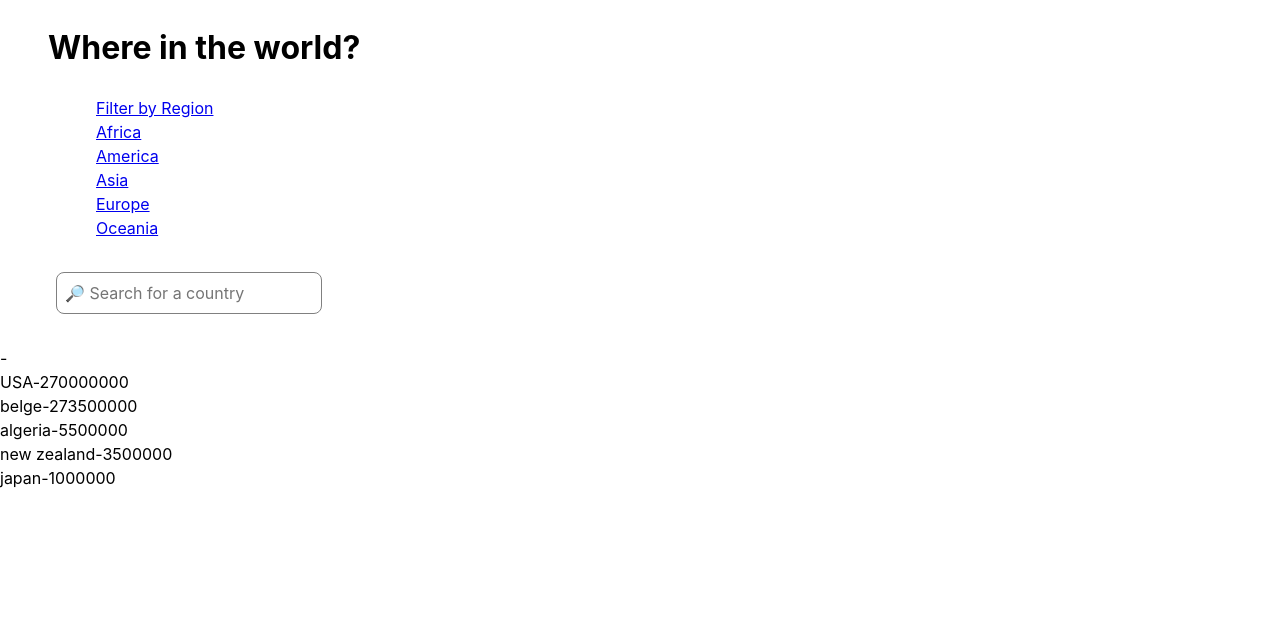
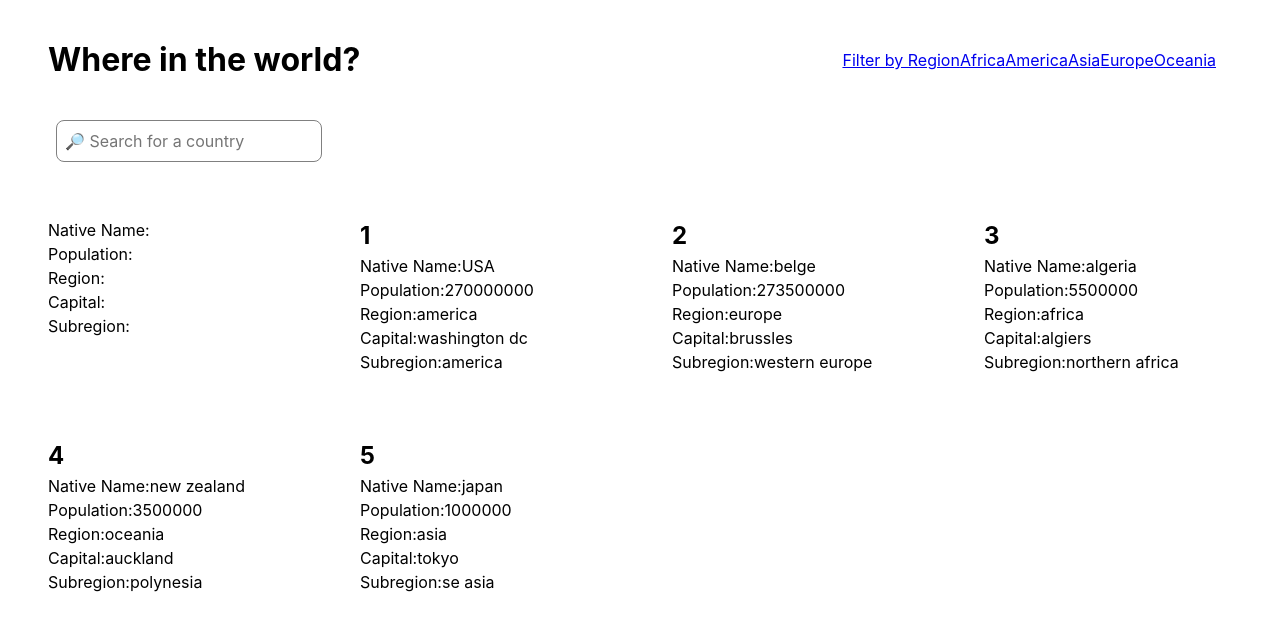
Before and after one commit to misathemeb/rest-countries, a React (Create React App) app in the folder countries-FE/: page / in a window 1280 px wide. Shown: the top 630 px of the page. Built offline with nearby package versions, Linux system fonts and the light colour scheme.

Commit message:
added grid to results container

```diff
--- a/countries-FE/src/App.js
+++ b/countries-FE/src/App.js
@@ -4,6 +4,7 @@ import { Route, Routes, BrowserRouter } from 'react-router-dom';
 import Search from './components/Search/search';
 import './App.css';
 import React, {useState} from 'react';
+import Title from './components/Title/title';
 
 function App() {
 
@@ -11,7 +12,7 @@ function App() {
   <BrowserRouter>
       <Routes>
         <Route path='/' element={<Search />}>
-          <Route index element={<Search />} />
+          <Route index element={<Title />} />
 
           {/* <Route path='/:countryId' element={<SingleCountry />} /> */}
           <Route path=':region' element={<Search />} />
--- a/countries-FE/src/components/Header/header.css
+++ b/countries-FE/src/components/Header/header.css
@@ -1,24 +1,21 @@
 
-
-header {
+.Title, .nav  {
+    padding: 1.5em 2em;
     display: flex;
     justify-content: space-between;
     align-items: center;
 }
 
-.Title, .nav {
-    padding: 1.5em 3em;
-    text-decoration: none;
-
+h1 {
+    padding: 0 0.5em;
 }
 
-.search-form {
-    padding: .5em;
-    margin: 0 auto;
+a.nav {
+    text-decoration: none;
 }
 
-.search {
-    padding: 0.5em;
-    border-radius: 8px;
-    border: 1px solid gray;
+a.title {
+    text-decoration: none;
+    cursor: pointer;
+    color: black;
 }
--- /dev/null
+++ b/countries-FE/src/components/Result/result.css
@@ -0,0 +1,5 @@
+
+
+.single-result li {
+    list-style: none;
+}
--- a/countries-FE/src/components/Result/result.js
+++ b/countries-FE/src/components/Result/result.js
@@ -1,13 +1,21 @@
 
 import React from "react";
+import './result.css';
 
  const Result = (props) => {
 
 
 
  return (
-     <div>{props.name}
-     -{props.population}
+     <div className="single-result">
+        <h2>{props.id}</h2>
+        <ul>
+            <li>Native Name:{props.name}</li>
+            <li>Population:{props.population}</li>
+            <li>Region:{props.region}</li>
+            <li>Capital:{props.capital}</li>
+            <li>Subregion:{props.subregion}</li>
+        </ul>
      </div>
  )
 
--- /dev/null
+++ b/countries-FE/src/components/Results/results.css
@@ -0,0 +1,22 @@
+
+
+.results-wrap {
+    display: grid;
+    grid-template-columns: repeat(4, 1fr);
+    gap: 4em;
+    padding: 3.5em 3em;
+    /* grid-template-rows: auto; */
+    width: 100%;
+
+}
+
+.search-form {
+    padding: 0 3.5em;
+    margin: 0 auto;
+}
+
+.search {
+    padding: 0.5em;
+    border-radius: 8px;
+    border: 1px solid gray;
+}
--- a/countries-FE/src/components/Results/results.js
+++ b/countries-FE/src/components/Results/results.js
@@ -2,13 +2,18 @@
 import Result from "../Result/result";
 import React from 'react';
 import CardWrap from "../CardWrap/ cardWrap";
+import './results.css';
 
 
 const Results = (props) => {
     let list = props.results.map((item)=> {
         return <Result
+        id={item.id}
         name={item.name}
-        population={item.population}/>
+        population={item.population}
+        region={item.region}
+        capital={item.capital}
+        subregion={item.subregion}/>
     });
 
 
@@ -17,11 +22,11 @@ const Results = (props) => {
 
 
     return (
-        <>
+        <div className="results-wrap">
             <CardWrap />
 
             {list}
-        </>
+        </div>
     )
 
 };
--- a/countries-FE/src/components/Title/Title.js
+++ b/countries-FE/src/components/Title/Title.js
@@ -8,7 +8,9 @@ const Title = () => {
 
     return (
         <>
-        <h1>Where in the world?</h1>
+        <a href="/" className='title'>
+            <h1>Where in the world?</h1>
+        </a>
         </>
     )
 }
--- a/countries-FE/src/components/nav/nav.js
+++ b/countries-FE/src/components/nav/nav.js
@@ -46,7 +46,6 @@ import SearchBar from '../SearchBar/searchBar';
             <br></br>
             <Link to='/oceania'>Oceania</Link>
           </nav>
-          <SearchBar />
           </>
         );
       };
--- a/countries-FE/src/components/search/search.js
+++ b/countries-FE/src/components/search/search.js
@@ -5,6 +5,8 @@ import Results from '../Results/results';
 import initialCountries from '../../data/initialCountries';
 import { useParams } from 'react-router-dom';
 import Header from '../Header/header';
+import SearchBar from '../SearchBar/searchBar';
+
 
 const Search = () => {
 
@@ -22,6 +24,7 @@ const Search = () => {
   return (
     <>
       <Header />
+      <SearchBar />
       <Results results={filteredList}/>
     </>
   );
--- a/countries-FE/src/data/initialCountries.js
+++ b/countries-FE/src/data/initialCountries.js
@@ -53,7 +53,7 @@ const initialCountries = [
         population: '1000000',
         region: 'asia',
         subregion: 'se asia',
-        capital: 'toyko',
+        capital: 'tokyo',
         topleveldomain: 'jp',
         currencies: 'jp yen',
         languages: 'japanese'
```
Also changed, not shown: countries-FE/src/components/MainWrap/mainWrap.js (deleted, +0 -13 lines).
